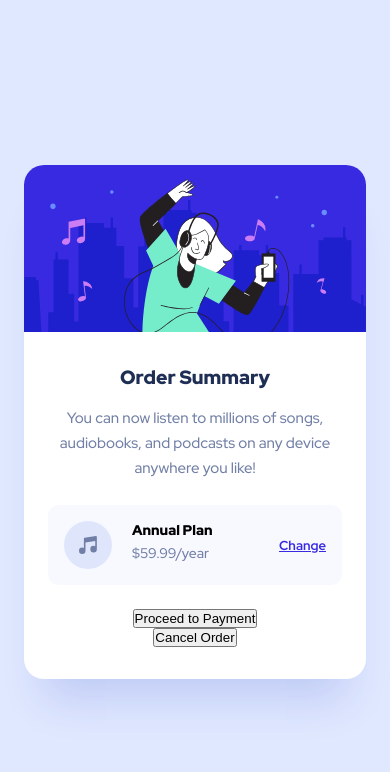
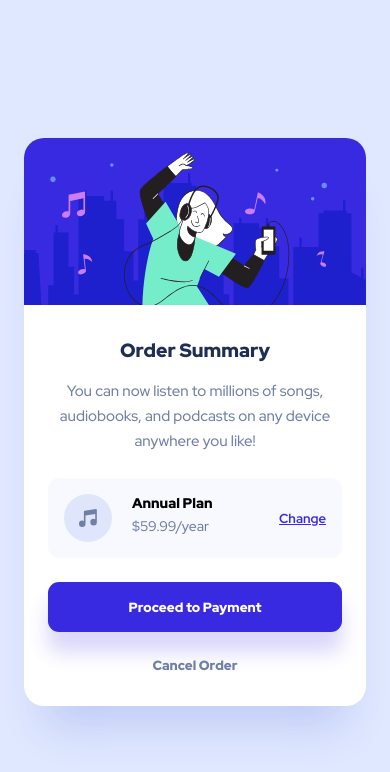
Before and after one commit to KieranWebDev/FEMentors-order-summary-component, a plain HTML site: page index.html in a window 390 px wide. Drawn offline with Linux system fonts and the light colour scheme.

Commit message:
mobile version finished

```diff
--- a/styles.css
+++ b/styles.css
@@ -91,3 +91,23 @@ main {
   font-size: 13px;
   color: #382ae1;
 }
+.main-btn {
+  width: 100%;
+  padding: 1rem;
+  background: #382ae1;
+  box-shadow: 0px 20px 20px rgba(56, 42, 225, 0.190291);
+  border-radius: 11px;
+  border: none;
+  color: white;
+  font-family: 'Red Hat Display', sans-serif;
+  font-weight: 900;
+  margin-bottom: 1.5rem;
+}
+.secondary-btn {
+  background-color: transparent;
+  width: 100%;
+  font-weight: 900;
+  color: #717fa6;
+  border: none;
+  font-family: 'Red Hat Display', sans-serif;
+}
```
